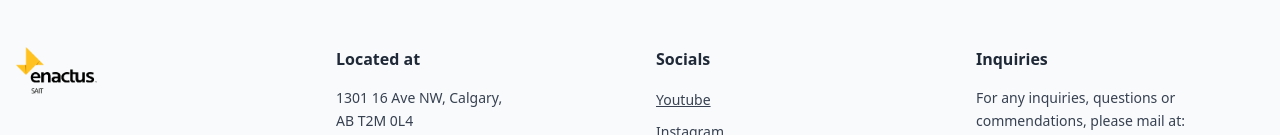
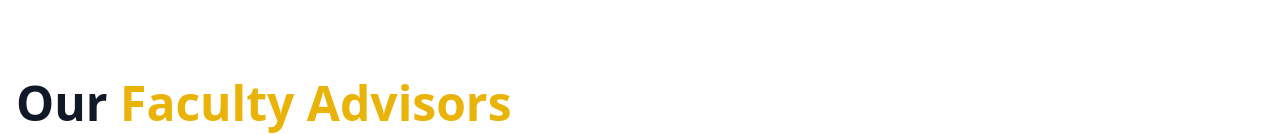
Before and after one commit to felix101930/enactus-site, a React (Vite) app: page /about in a window 1280 px wide. Shown: the part 2665-2800 px from the top of the page. Built offline with nearby package versions, Linux system fonts and the light colour scheme.

Commit message:
adds faculty

```diff
--- /dev/null
+++ b/src/components/sections/about/FacultySection.tsx
@@ -0,0 +1,78 @@
+// src/components/sections/about/FacultySection.tsx
+
+import { FaUserCircle } from 'react-icons/fa';
+// You can replace this import with the actual image of the "Meeting Sign" later
+import meetingImage from '../../../assets/images/image-about-intro.png';
+
+const advisors = [
+  {
+    name: "Rami Haddad",
+    role: "Faculty Advisor",
+    // Replace with real image import later
+    image: null
+  },
+  {
+    name: "Joy Ishigo",
+    role: "Faculty Advisor",
+    // Replace with real image import later
+    image: null
+  }
+];
+
+function FacultySection() {
+  return (
+    <section id="faculty" className="bg-white py-24 px-4">
+      <div className="max-w-7xl mx-auto">
+
+        {/* Section Header */}
+        <h2 className="text-4xl md:text-5xl font-bold text-gray-900 mb-16 text-left">
+          Our <span className="text-yellow-500">Faculty Advisors</span>
+        </h2>
+
+        <div className="grid grid-cols-1 lg:grid-cols-12 gap-12 lg:gap-24 items-center">
+
+          {/* LEFT COLUMN: Feature Image (The Meeting Sign) */}
+          <div className="lg:col-span-5">
+            <div className="relative rounded-2xl overflow-hidden shadow-2xl rotate-2 hover:rotate-0 transition-transform duration-500">
+               {/* Using a placeholder or existing asset until you add the specific photo */}
+               <img
+                 src={meetingImage}
+                 alt="Faculty Advisor Meeting"
+                 className="w-full h-auto object-cover grayscale hover:grayscale-0 transition-all duration-500"
+               />
+               <div className="absolute inset-0 bg-yellow-400/10 mix-blend-multiply"></div>
+            </div>
+          </div>
+
+          {/* RIGHT COLUMN: The Advisors */}
+          <div className="lg:col-span-7">
+            <div className="grid grid-cols-1 sm:grid-cols-2 gap-12">
+              {advisors.map((advisor) => (
+                <div key={advisor.name} className="flex flex-col items-center text-center group">
+
+                  {/* Circle Image Wrapper */}
+                  <div className="w-48 h-48 rounded-full overflow-hidden border-4 border-gray-100 shadow-lg mb-6 group-hover:border-yellow-400 transition-colors duration-300">
+                    {advisor.image ? (
+                      <img src={advisor.image} alt={advisor.name} className="w-full h-full object-cover" />
+                    ) : (
+                      <div className="w-full h-full bg-gray-200 flex items-center justify-center">
+                         {/* Placeholder Icon if no image */}
+                         <FaUserCircle className="text-gray-400 text-7xl" />
+                      </div>
+                    )}
+                  </div>
+
+                  <h3 className="text-2xl font-bold text-gray-900">{advisor.name}</h3>
+                  {/* Optional: Add social links or bio here later */}
+                </div>
+              ))}
+            </div>
+          </div>
+
+        </div>
+      </div>
+    </section>
+  );
+}
+
+export default FacultySection;
--- a/src/pages/AboutPage.tsx
+++ b/src/pages/AboutPage.tsx
@@ -6,6 +6,7 @@ import PageHeader from '../components/sections/shared/PageHeader';
 import WhoWeAreSection from '../components/sections/about/WhoWeAreSection';
 import OurMissionSection from '../components/sections/about/OurMissionSection';
 import TeamSectionAbout from '../components/sections/about/TeamSectionAbout';
+import FacultySection from '../components/sections/about/FacultySection'; // <--- 1. Import
 import aboutHeroBg from '../assets/backgrounds/background-about-hero.png';
 
 function AboutPage() {
@@ -17,10 +18,12 @@ function AboutPage() {
         backgroundImage={aboutHeroBg}
       />
 
-      {/* 1. Team Structure MOVED TO TOP for immediate engagement */}
-      <FadeIn>
-        <TeamSectionAbout />
-      </FadeIn>
+      {/* 2. Added ID for smooth scrolling anchor */}
+      <div id="team">
+        <FadeIn>
+          <TeamSectionAbout />
+        </FadeIn>
+      </div>
 
       <FadeIn>
         <WhoWeAreSection />
@@ -29,6 +32,11 @@ function AboutPage() {
       <FadeIn>
         <OurMissionSection />
       </FadeIn>
+
+      {/* 3. Added Faculty Section */}
+      <FadeIn>
+        <FacultySection />
+      </FadeIn>
     </main>
   );
 }
```
